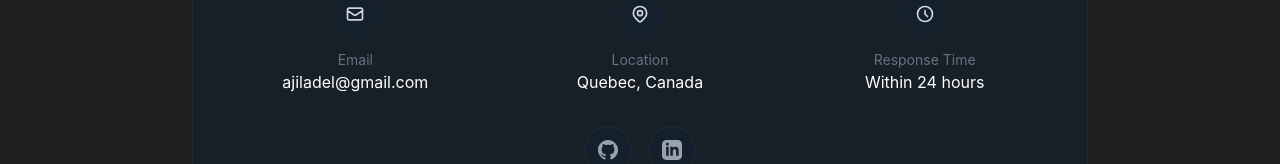
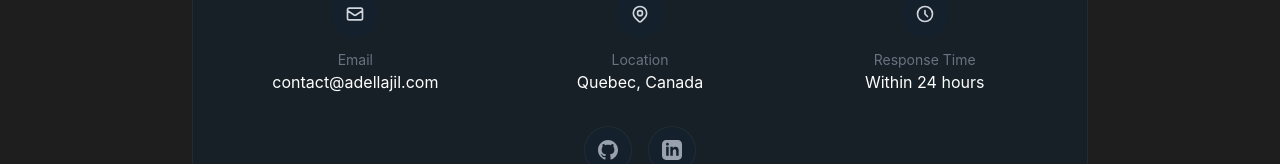
Before and after one commit to AdelSS04/my-portfolio, an Angular app in the folder src/UI/: page / in a window 1280 px wide. Shown: the part 11159-11323 px from the top of the page. Built offline with nearby package versions, Linux system fonts and the light colour scheme.

Commit message:
refactor: update email address in contact component for accuracy

```diff
--- a/src/UI/src/app/components/contact/contact.ts
+++ b/src/UI/src/app/components/contact/contact.ts
@@ -137,7 +137,7 @@ interface SocialLink {
                   </svg>
                 </div>
                 <p class="text-gray-500 text-sm">Email</p>
-                <p class="text-white">ajiladel@gmail.com</p>
+                <p class="text-white">contact@adellajil.com</p>
               </div>
               <div>
                 <div
```
